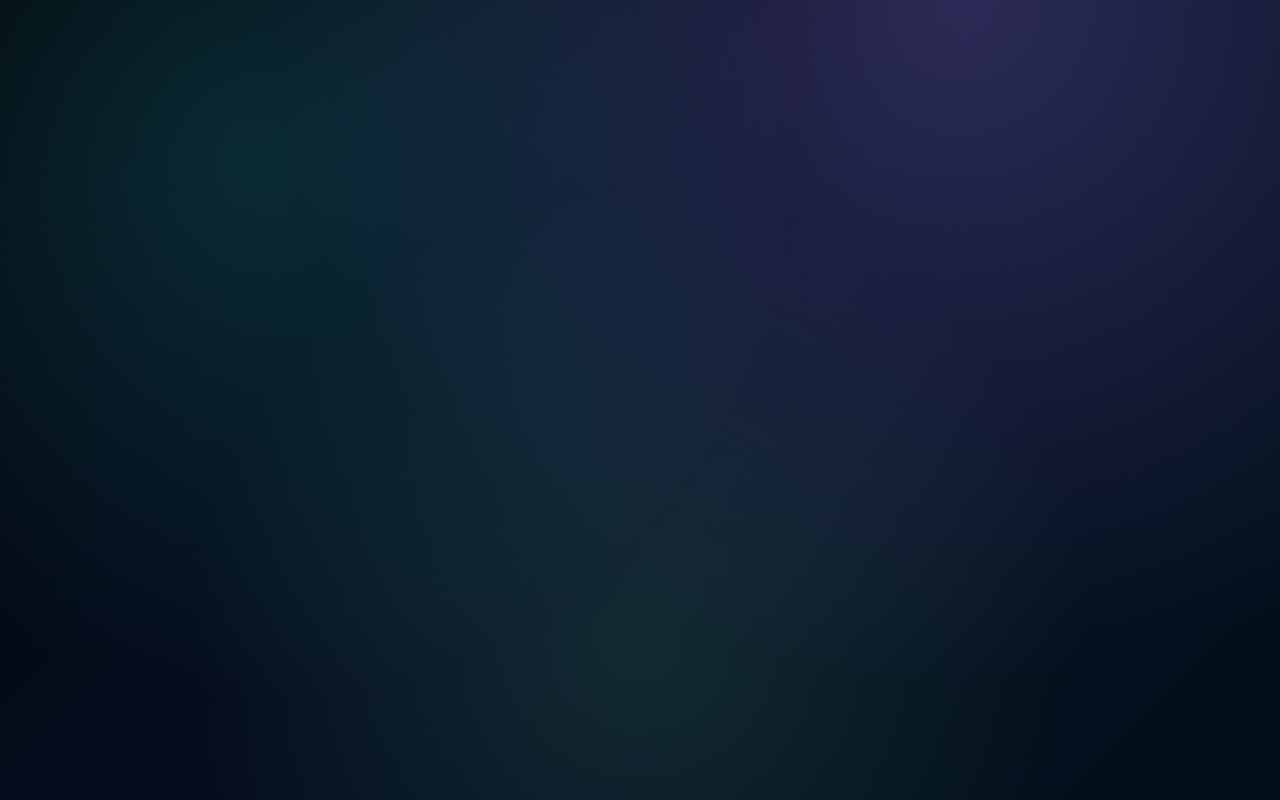
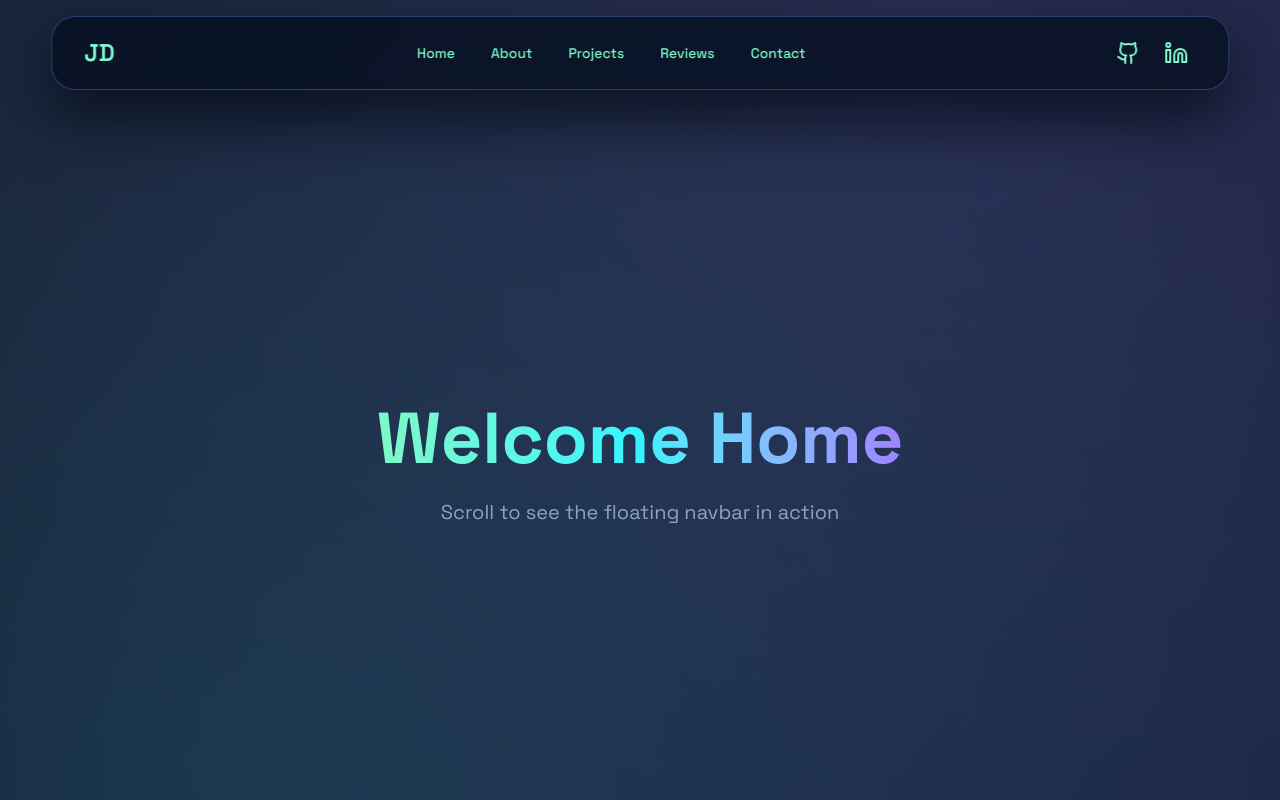
Before and after one commit to Dest3fano/React-Portfolio-Joe-D, a React (Vite) app in the folder portfolio/: page / in a window 1280 px wide. Shown: the top 800 px of the page. Built offline with nearby package versions, Linux system fonts and the light colour scheme.

Commit message:
Created a modern navigation bar broken down into multiple different files for long term maintainability and clean code.

```diff
--- a/portfolio/src/App.css
+++ b/portfolio/src/App.css
@@ -27,10 +27,6 @@ body {
   margin: 0;
   min-height: 100vh;
   min-width: 320px;
-  display: flex;
-  justify-content: center;
-  align-items: center;
-  padding: clamp(1.5rem, 4vw, 3rem);
   color: var(--color-text, #edf6ff);
   background-color: var(--color-bg);
   background-image:
@@ -41,7 +37,7 @@ body {
 }
 
 #root {
-  width: min(1200px, 100%);
+  width: 100%;
 }
 
 a {
--- a/portfolio/src/App.tsx
+++ b/portfolio/src/App.tsx
@@ -1,11 +1,73 @@
-
 import './App.css'
+import Navbar from './components/Navbar/Navbar'
 
 function App() {
-
   return (
     <>
+      <Navbar />
 
+      {/* Demo Sections */}
+      <main className="pt-20">
+        {/* Home Section */}
+        <section id="home" className="min-h-screen flex items-center justify-center px-4">
+          <div className="text-center max-w-4xl">
+            <h1 className="text-5xl md:text-7xl font-bold mb-6 bg-gradient-to-r from-[#7ef9c7] via-[#33f3ff] to-[#9e82ff] bg-clip-text text-transparent">
+              Welcome Home
+            </h1>
+            <p className="text-xl text-[#8ea2c6] mb-8">
+              Scroll to see the floating navbar in action
+            </p>
+          </div>
+        </section>
+
+        {/* About Section */}
+        <section id="about" className="min-h-screen flex items-center justify-center px-4">
+          <div className="glass-panel max-w-4xl">
+            <h2 className="text-4xl md:text-6xl font-bold mb-6 text-[#7ef9c7]">
+              About
+            </h2>
+            <p className="text-lg text-[#8ea2c6]">
+              This is the about section. Add your content here.
+            </p>
+          </div>
+        </section>
+
+        {/* Projects Section */}
+        <section id="projects" className="min-h-screen flex items-center justify-center px-4">
+          <div className="glass-panel max-w-4xl">
+            <h2 className="text-4xl md:text-6xl font-bold mb-6 text-[#33f3ff]">
+              Projects
+            </h2>
+            <p className="text-lg text-[#8ea2c6]">
+              Showcase your amazing projects here.
+            </p>
+          </div>
+        </section>
+
+        {/* Reviews Section */}
+        <section id="reviews" className="min-h-screen flex items-center justify-center px-4">
+          <div className="glass-panel max-w-4xl">
+            <h2 className="text-4xl md:text-6xl font-bold mb-6 text-[#9e82ff]">
+              Reviews
+            </h2>
+            <p className="text-lg text-[#8ea2c6]">
+              Display testimonials and reviews here.
+            </p>
+          </div>
+        </section>
+
+        {/* Contact Section */}
+        <section id="contact" className="min-h-screen flex items-center justify-center px-4">
+          <div className="glass-panel max-w-4xl">
+            <h2 className="text-4xl md:text-6xl font-bold mb-6 bg-gradient-to-r from-[#7ef9c7] to-[#9e82ff] bg-clip-text text-transparent">
+              Contact
+            </h2>
+            <p className="text-lg text-[#8ea2c6]">
+              Get in touch with me here.
+            </p>
+          </div>
+        </section>
+      </main>
     </>
   )
 }
--- /dev/null
+++ b/portfolio/src/components/Navbar/DesktopNav.tsx
@@ -0,0 +1,19 @@
+import { NAV_ITEMS } from './constants';
+
+const DesktopNav = () => {
+  return (
+    <div className="hidden md:flex items-center gap-1">
+      {NAV_ITEMS.map((item) => (
+        <a
+          key={item.name}
+          href={item.href}
+          className="px-4 py-2 text-sm font-medium text-[#edf6ff] hover:text-[#7ef9c7] rounded-xl hover:bg-[rgba(126,249,199,0.1)] transition-all duration-200"
+        >
+          {item.name}
+        </a>
+      ))}
+    </div>
+  );
+};
+
+export default DesktopNav;
--- /dev/null
+++ b/portfolio/src/components/Navbar/Logo.tsx
@@ -0,0 +1,12 @@
+const Logo = () => {
+  return (
+    <a
+      href="#home"
+      className="text-2xl font-bold bg-gradient-to-r from-[#7ef9c7] via-[#33f3ff] to-[#9e82ff] bg-clip-text text-transparent hover:opacity-80 transition-opacity duration-300"
+    >
+      JD
+    </a>
+  );
+};
+
+export default Logo;
--- /dev/null
+++ b/portfolio/src/components/Navbar/MobileNav.tsx
@@ -0,0 +1,71 @@
+import { useEffect } from 'react';
+import { NAV_ITEMS } from './constants';
+import SocialLinks from './SocialLinks';
+
+interface MobileNavProps {
+  isOpen: boolean;
+  onClose: () => void;
+}
+
+const MobileNav = ({ isOpen, onClose }: MobileNavProps) => {
+  useEffect(() => {
+    if (isOpen) {
+      document.body.style.overflow = 'hidden';
+    } else {
+      document.body.style.overflow = 'unset';
+    }
+    return () => {
+      document.body.style.overflow = 'unset';
+    };
+  }, [isOpen]);
+
+  return (
+    <>
+      {/* Backdrop */}
+      <div
+        className={`fixed inset-0 bg-black/60 backdrop-blur-sm z-40 md:hidden transition-opacity duration-300 ${
+          isOpen ? 'opacity-100' : 'opacity-0 pointer-events-none'
+        }`}
+        onClick={onClose}
+      />
+
+      {/* Menu Panel */}
+      <div
+        className={`fixed top-24 right-4 left-4 z-50 md:hidden transition-all duration-300 ease-out ${
+          isOpen
+            ? 'opacity-100 translate-y-0'
+            : 'opacity-0 -translate-y-4 pointer-events-none'
+        }`}
+      >
+        <div className="backdrop-blur-md bg-[rgba(8,17,35,0.95)] border border-[rgba(89,140,255,0.35)] rounded-2xl shadow-[0_25px_65px_rgba(3,7,18,0.9)] overflow-hidden">
+          {/* Navigation Links */}
+          <nav className="p-4 space-y-1">
+            {NAV_ITEMS.map((item, index) => (
+              <a
+                key={item.name}
+                href={item.href}
+                onClick={onClose}
+                className="block px-4 py-3 text-base font-medium text-[#edf6ff] hover:text-[#7ef9c7] hover:bg-[rgba(126,249,199,0.1)] rounded-xl transition-all duration-200 animate-slide-in"
+                style={{
+                  animationDelay: `${index * 50}ms`,
+                }}
+              >
+                {item.name}
+              </a>
+            ))}
+          </nav>
+
+          {/* Divider */}
+          <div className="border-t border-[rgba(89,140,255,0.25)]" />
+
+          {/* Social Icons */}
+          <div className="p-4 flex items-center justify-center gap-4">
+            <SocialLinks className="p-3" iconSize={6} />
+          </div>
+        </div>
+      </div>
+    </>
+  );
+};
+
+export default MobileNav;
--- /dev/null
+++ b/portfolio/src/components/Navbar/Navbar.tsx
@@ -0,0 +1,52 @@
+import { useState } from 'react';
+import { Menu, X } from 'lucide-react';
+import Logo from './Logo';
+import DesktopNav from './DesktopNav';
+import MobileNav from './MobileNav';
+import SocialLinks from './SocialLinks';
+import useScrollDetection from './useScrollDetection';
+
+const Navbar = () => {
+  const [isOpen, setIsOpen] = useState(false);
+  const scrolled = useScrollDetection(20);
+
+  const toggleMenu = () => setIsOpen((prev) => !prev);
+  const closeMenu = () => setIsOpen(false);
+
+  return (
+    <>
+      <nav
+        className={`fixed top-4 left-1/2 -translate-x-1/2 z-50 transition-all duration-300 ${
+          scrolled ? 'w-[95%] md:w-[88%]' : 'w-[95%] md:w-[92%]'
+        }`}
+      >
+        <div
+          className={`backdrop-blur-md bg-[rgba(8,17,35,0.85)] border border-[rgba(89,140,255,0.35)] rounded-3xl shadow-[0_25px_65px_rgba(3,7,18,0.8)] transition-all duration-300 ${
+            scrolled ? 'py-3 px-4 md:px-6' : 'py-4 px-5 md:px-8'
+          }`}
+        >
+          <div className="flex items-center justify-between">
+            <Logo />
+            <DesktopNav />
+
+            <div className="hidden md:flex items-center gap-2">
+              <SocialLinks />
+            </div>
+
+            <button
+              onClick={toggleMenu}
+              className="md:hidden p-2 text-[#edf6ff] hover:text-[#7ef9c7] hover:bg-[rgba(126,249,199,0.1)] rounded-lg transition-all duration-200"
+              aria-label="Toggle menu"
+            >
+              {isOpen ? <X className="w-6 h-6" /> : <Menu className="w-6 h-6" />}
+            </button>
+          </div>
+        </div>
+      </nav>
+
+      <MobileNav isOpen={isOpen} onClose={closeMenu} />
+    </>
+  );
+};
+
+export default Navbar;
--- /dev/null
+++ b/portfolio/src/components/Navbar/SocialLinks.tsx
@@ -0,0 +1,36 @@
+import { Github, Linkedin } from 'lucide-react';
+import { SOCIAL_LINKS } from './constants';
+
+interface SocialLinksProps {
+  className?: string;
+  iconSize?: number;
+}
+
+const iconMap = {
+  github: Github,
+  linkedin: Linkedin,
+};
+
+const SocialLinks = ({ className = '', iconSize = 5 }: SocialLinksProps) => {
+  return (
+    <>
+      {SOCIAL_LINKS.map((link) => {
+        const Icon = iconMap[link.icon];
+        return (
+          <a
+            key={link.name}
+            href={link.href}
+            target="_blank"
+            rel="noopener noreferrer"
+            className={`p-2 text-[#edf6ff] hover:text-[#33f3ff] hover:bg-[rgba(51,243,255,0.1)] rounded-lg transition-all duration-200 ${className}`}
+            aria-label={link.name}
+          >
+            <Icon className={`w-${iconSize} h-${iconSize}`} />
+          </a>
+        );
+      })}
+    </>
+  );
+};
+
+export default SocialLinks;
--- /dev/null
+++ b/portfolio/src/components/Navbar/constants.ts
@@ -0,0 +1,20 @@
+export const NAV_ITEMS = [
+  { name: 'Home', href: '#home' },
+  { name: 'About', href: '#about' },
+  { name: 'Projects', href: '#projects' },
+  { name: 'Reviews', href: '#reviews' },
+  { name: 'Contact', href: '#contact' },
+] as const;
+
+export const SOCIAL_LINKS = [
+  {
+    name: 'GitHub',
+    href: 'https://github.com/Dest3fano',
+    icon: 'github',
+  },
+  {
+    name: 'LinkedIn',
+    href: 'https://www.linkedin.com/in/joeadestefano/',
+    icon: 'linkedin',
+  },
+] as const;
--- /dev/null
+++ b/portfolio/src/components/Navbar/useScrollDetection.ts
@@ -0,0 +1,33 @@
+import { useState, useEffect } from 'react';
+
+const useScrollDetection = (threshold = 20) => {
+  const [scrolled, setScrolled] = useState(false);
+
+  useEffect(() => {
+    let timeoutId: number | null = null;
+
+    const handleScroll = () => {
+      if (timeoutId !== null) {
+        return;
+      }
+
+      timeoutId = window.setTimeout(() => {
+        setScrolled(window.scrollY > threshold);
+        timeoutId = null;
+      }, 100);
+    };
+
+    window.addEventListener('scroll', handleScroll, { passive: true });
+
+    return () => {
+      window.removeEventListener('scroll', handleScroll);
+      if (timeoutId !== null) {
+        clearTimeout(timeoutId);
+      }
+    };
+  }, [threshold]);
+
+  return scrolled;
+};
+
+export default useScrollDetection;
--- a/portfolio/src/index.css
+++ b/portfolio/src/index.css
@@ -1 +1,20 @@
 @import "tailwindcss";
+
+html {
+  scroll-behavior: smooth;
+}
+
+@keyframes slide-in {
+  from {
+    opacity: 0;
+    transform: translateX(-10px);
+  }
+  to {
+    opacity: 1;
+    transform: translateX(0);
+  }
+}
+
+.animate-slide-in {
+  animation: slide-in 0.3s ease-out forwards;
+}
--- a/portfolio/vite.config.ts
+++ b/portfolio/vite.config.ts
@@ -1,8 +1,10 @@
 import { defineConfig } from 'vite'
+import react from '@vitejs/plugin-react'
 import tailwindcss from '@tailwindcss/vite'
 
 export default defineConfig({
   plugins: [
+    react(),
     tailwindcss(),
   ],
 })
```
